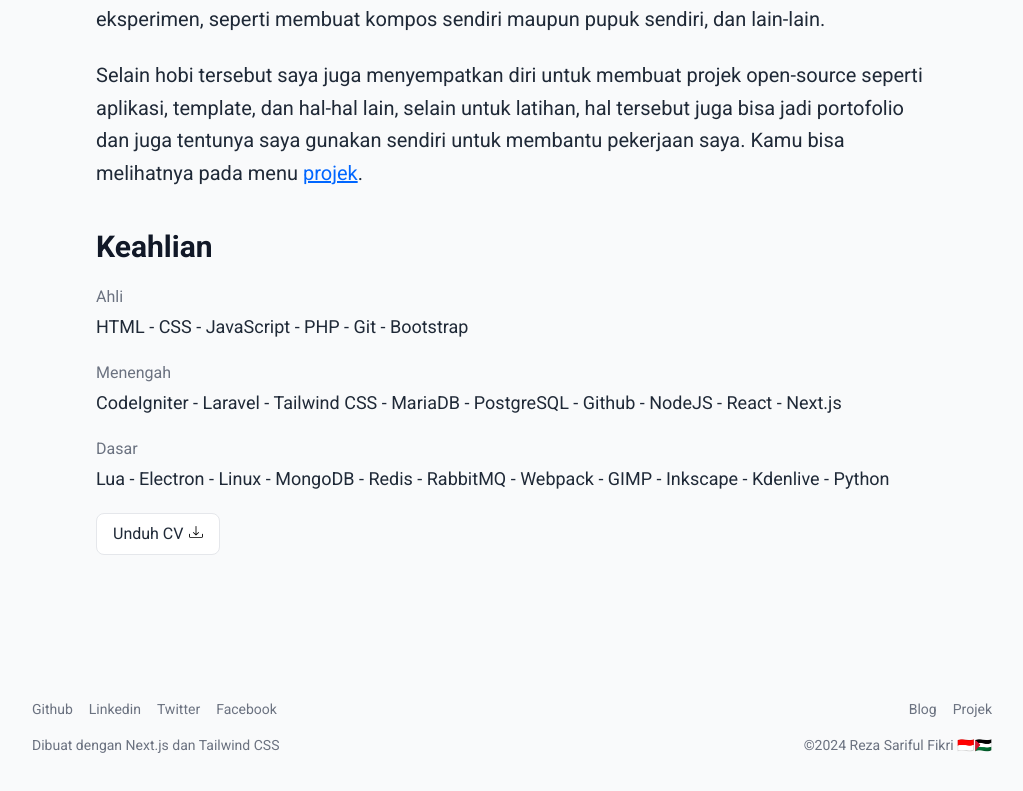
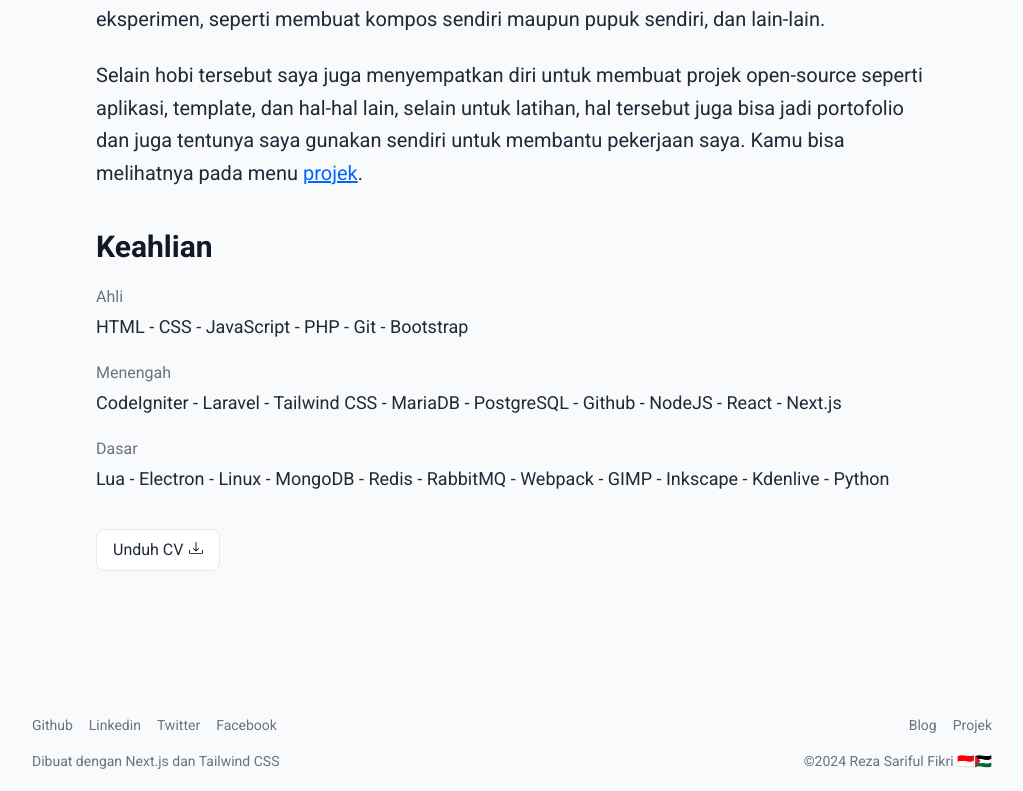
Before and after one commit to rezafikkri/rezafikkri.github.io, a Next.js app: page /about in a window 1280 px wide. Shown: the part 709-1500 px from the top of the page, without its empty margins (128-1151 px from the left). Built offline with nearby package versions, Linux system fonts and the light colour scheme.

Commit message:
feat: add margin-top to 'unduh cv' btn in about page

```diff
--- a/components/about/skill.jsx
+++ b/components/about/skill.jsx
@@ -13,7 +13,7 @@ export default function Skill() {
       <h3 className="text-gray-500 mt-5">Dasar</h3>
       <p className="mt-1 text-lg">Lua - Electron - Linux - MongoDB - Redis - RabbitMQ - Webpack - GIMP - Inkscape - Kdenlive - Python</p>
 
-      <Link href="/CV Reza SF.pdf" download target="_blank" className="mt-5 inline-block no-underline bg-white hover:bg-gray-100 border border-gray-200 px-4 py-2 rounded-lg">
+      <Link href="/CV Reza SF.pdf" download target="_blank" className="mt-9 inline-block no-underline bg-white hover:bg-gray-100 border border-gray-200 px-4 py-2 rounded-lg">
         <span className="mr-1.5">Unduh CV</span>
         <svg className="inline-block align-baseline" xmlns="http://www.w3.org/2000/svg" width="14" height="14" viewBox="0 0 16 16"><path d="M.5 9.9a.5.5 0 0 1 .5.5v2.5a1 1 0 0 0 1 1h12a1 1 0 0 0 1-1v-2.5a.5.5 0 0 1 1 0v2.5a2 2 0 0 1-2 2H2a2 2 0 0 1-2-2v-2.5a.5.5 0 0 1 .5-.5z"/><path d="M7.646 11.854a.5.5 0 0 0 .708 0l3-3a.5.5 0 0 0-.708-.708L8.5 10.293V1.5a.5.5 0 0 0-1 0v8.793L5.354 8.146a.5.5 0 1 0-.708.708l3 3z"/></svg>
       </Link>
```
